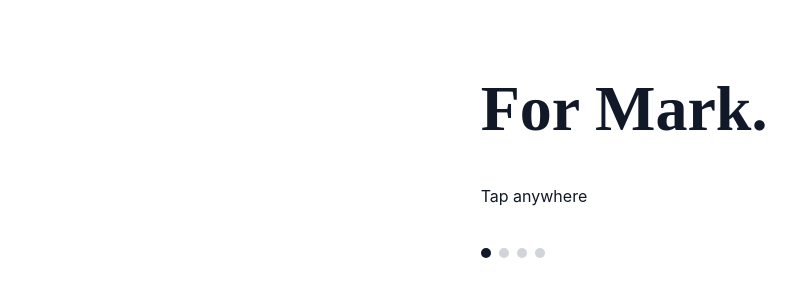
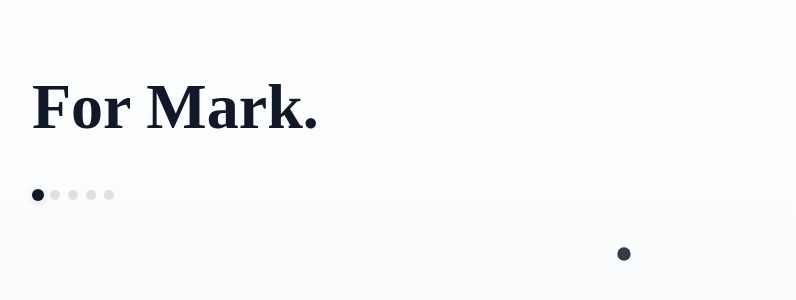
Before and after one commit to Kibugi1/storytap, a React (Vite) app: page / in a window 1280 px wide. Shown: the part 234-534 px from the top of the page, without its empty margins (16-812 px from the left). Built offline with nearby package versions, Linux system fonts and the light colour scheme.

Commit message:
feat: enhance story experience with scene transitions, background gradients, and progress indicators

```diff
--- a/src/App.jsx
+++ b/src/App.jsx
@@ -1,28 +1,92 @@
-import { useState } from "react";
+import { useState, useEffect } from "react";
 import { Box } from "@mui/material";
 
 import StoryCard from "./components/StoryCard";
 import story from "./data/story";
+import PulseIndicator from "./components/PulseIndicator";
+import Background from "./components/Background";
 
 export default function App() {
   const [currentScene, setCurrentScene] = useState(0);
+  const [isTransitioning, setIsTransitioning] = useState(false);
 
   const nextScene = () => {
-    console.log("Tapped!");
+    if (isTransitioning) return;
 
-    if (currentScene < story.length - 1) {
+    if (currentScene >= story.length - 1) return;
+
+    setIsTransitioning(true);
+
+    setTimeout(() => {
       setCurrentScene((prev) => prev + 1);
-    }
+
+      setTimeout(() => {
+        setIsTransitioning(false);
+      }, 150);
+
+    }, 200);
   };
 
+  useEffect(() => {
+    const handleKeyDown = (event) => {
+      const isNextKey =
+        event.key === " " ||
+        event.key === "Enter" ||
+        event.key === "ArrowRight";
+
+      if (!isNextKey) return;
+
+      event.preventDefault();
+
+      if (isTransitioning) return;
+
+      if (currentScene >= story.length - 1) return;
+
+      nextScene();
+    };
+
+    window.addEventListener("keydown", handleKeyDown);
+
+    return () => {
+      window.removeEventListener("keydown", handleKeyDown);
+    };
+  }, [currentScene, isTransitioning]);
+
   return (
-    <Box
-      onClick={nextScene}
-      sx={{
-        cursor: "pointer",
-      }}
+    <Background
+      background={story[currentScene].background}
     >
-      <StoryCard scene={story[currentScene]} />
-    </Box>
+      <Box
+        onClick={nextScene}
+        sx={{
+          minHeight: "100vh",
+          width: "100%",
+          display: "flex",
+          flexDirection: "column",
+          justifyContent: "center",
+          alignItems: "center",
+          px: 3,
+          cursor: isTransitioning ? "default" : "pointer"
+        }}
+      >
+        <StoryCard
+          scene={story[currentScene]}
+          current={currentScene}
+          total={story.length}
+        />
+        {currentScene === 0 && (
+          <Box
+            sx={{
+              mt: 6,
+              display: "flex",
+              justifyContent: "center",
+            }}
+          >
+
+            <PulseIndicator />
+          </Box>
+        )}
+      </Box>
+    </Background>
   );
 }
--- /dev/null
+++ b/src/components/Background.jsx
@@ -0,0 +1,27 @@
+import { Box } from "@mui/material";
+import { motion } from "framer-motion";
+
+export default function Background({ background, children }) {
+    return (
+        <Box
+            component={motion.div}
+            animate={{
+                background: `linear-gradient(180deg, ${background.from}, ${background.to})`,
+            }}
+            transition={{
+                duration: 1.2,
+                ease: "easeInOut",
+            }}
+            sx={{
+                minHeight: "100vh",
+                width: "100%",
+                display: "flex",
+                flexDirection: "column",
+                justifyContent: "center",
+                alignItems: "center",
+            }}
+        >
+            {children}
+        </Box>
+    );
+}
--- /dev/null
+++ b/src/components/ProgressDots.jsx
@@ -0,0 +1,63 @@
+import { Box } from "@mui/material";
+import { motion } from "framer-motion";
+
+const DOT_SIZE = 10;
+const GAP = 8;
+
+export default function ProgressDots({ total, current }) {
+    const containerWidth = total * DOT_SIZE + (total - 1) * GAP;
+
+    return (
+        <Box
+            sx={{
+                position: "relative",
+                width: containerWidth,
+                height: DOT_SIZE,
+                mx: "auto",
+            }}
+        >
+            {/* Static dots */}
+            <Box
+                sx={{
+                    display: "flex",
+                    gap: `${GAP}px`,
+                }}
+            >
+                {Array.from({ length: total }).map((_, index) => (
+                    <Box
+                        key={index}
+                        sx={{
+                            width: DOT_SIZE,
+                            height: DOT_SIZE,
+                            borderRadius: "50%",
+                            bgcolor: "grey.300",
+                        }}
+                    />
+                ))}
+            </Box>
+
+            {/* Sliding active indicator */}
+            <Box
+                component={motion.div}
+                animate={{
+                    x: current * (DOT_SIZE + GAP),
+                }}
+                transition={{
+                    type: "spring",
+                    stiffness: 450,
+                    damping: 30,
+                }}
+                sx={{
+                    position: "absolute",
+                    top: -(12 - DOT_SIZE) / 2,
+                    left: 0,
+                    width: 12,
+                    height: 12,
+                    borderRadius: "50%",
+                    bgcolor: "#111827",
+                    boxShadow: "0 2px 8px rgba(0,0,0,0.15)",
+                }}
+            />
+        </Box>
+    );
+}
--- /dev/null
+++ b/src/components/PulseIndicator.jsx
@@ -0,0 +1,35 @@
+import { Box } from "@mui/material";
+import { motion } from "framer-motion";
+
+export default function PulseIndicator() {
+    return (
+        <Box
+            sx={{
+                display: "flex",
+                justifyContent: "center",
+                alignItems: "center",
+            }}
+        >
+            <motion.div
+                animate={{
+                    scale: [1, 1.15, 1],
+                    opacity: [0.4, 1, 0.4],
+                }}
+                transition={{
+                    duration: 2.4,
+                    repeat: Infinity,
+                    ease: "easeInOut",
+                }}
+            >
+                <Box
+                    sx={{
+                        width: 12,
+                        height: 12,
+                        borderRadius: "50%",
+                        bgcolor: "text.primary",
+                    }}
+                />
+            </motion.div>
+        </Box>
+    );
+}
--- a/src/components/StoryCard.jsx
+++ b/src/components/StoryCard.jsx
@@ -1,71 +1,44 @@
 import { Box, Typography, Stack } from "@mui/material";
+import { motion, AnimatePresence } from "framer-motion";
+import ProgressDots from "./ProgressDots";
 
-export default function StoryCard({ scene }) {
-    console.log(scene);
+export default function StoryCard({ scene, current, total }) {
     return (
         <Box
             sx={{
-                minHeight: "100vh",
-                display: "flex",
-                justifyContent: "center",
-                alignItems: "center",
+                width: "100%",
                 px: 3,
             }}
         >
+            <AnimatePresence mode="wait">
+                <motion.div
+                    key={scene.id}
+                    initial={{ opacity: 0, y: 20 }}
+                    animate={{ opacity: 1, y: 0 }}
+                    exit={{ opacity: 0, y: -20 }}
+                    transition={{
+                        duration: 0.6,
+                        ease: "easeOut",
+                    }}
+                >
                     <Stack
-                spacing={5}
+                        spacing={6}
                         alignItems="center"
                         textAlign="center"
                         maxWidth={700}
+                        mx="auto"
                     >
                         <Typography variant="h1">
                             {scene.text}
                         </Typography>
 
-                <Typography
-                    color="text.secondary"
-                >
-                    Tap anywhere
-                </Typography>
-
-                <Stack direction="row" spacing={1}>
-                    <Box
-                        sx={{
-                            width: 10,
-                            height: 10,
-                            borderRadius: "50%",
-                            bgcolor: "text.primary",
-                        }}
-                    />
-
-                    <Box
-                        sx={{
-                            width: 10,
-                            height: 10,
-                            borderRadius: "50%",
-                            bgcolor: "#D1D5DB",
-                        }}
-                    />
-
-                    <Box
-                        sx={{
-                            width: 10,
-                            height: 10,
-                            borderRadius: "50%",
-                            bgcolor: "#D1D5DB",
-                        }}
-                    />
-
-                    <Box
-                        sx={{
-                            width: 10,
-                            height: 10,
-                            borderRadius: "50%",
-                            bgcolor: "#D1D5DB",
-                        }}
+                        <ProgressDots
+                            total={total}
+                            current={current}
                         />
                     </Stack>
-            </Stack>
+                </motion.div>
+            </AnimatePresence>
         </Box>
     );
 }
--- a/src/data/story.js
+++ b/src/data/story.js
@@ -2,22 +2,42 @@ const story = [
     {
         id: 1,
         text: "For Mark.",
+        background: {
+            from: "#FFFFFF",
+            to: "#F8FAFC",
+        },
     },
     {
         id: 2,
         text: "You spend your days healing people.",
+        background: {
+            from: "#F8FAFC",
+            to: "#EFF6FF",
+        },
     },
     {
         id: 3,
         text: "Most people only meet you on their hardest days.",
+        background: {
+            from: "#EFF6FF",
+            to: "#EEF2FF",
+        },
     },
     {
         id: 4,
         text: "Yet you still choose kindness.",
+        background: {
+            from: "#EEF2FF",
+            to: "#F5F3FF",
+        },
     },
     {
         id: 5,
         text: "Today, this story is for you.",
+        background: {
+            from: "#F5F3FF",
+            to: "#FFFFFF",
+        },
     },
 ];
 
```
Lines whose indentation alone changed are shown as unchanged.
